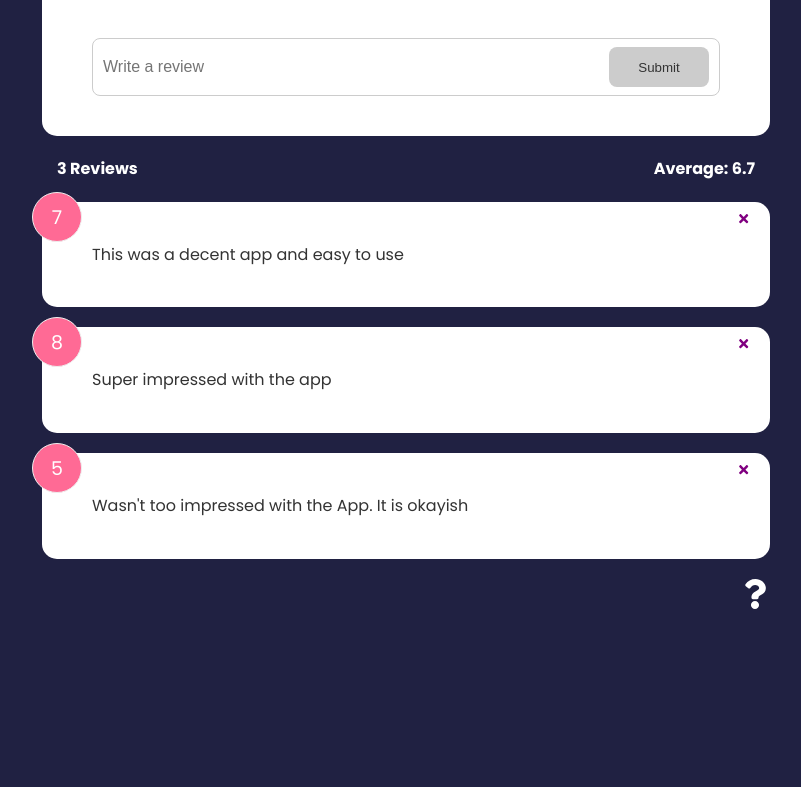
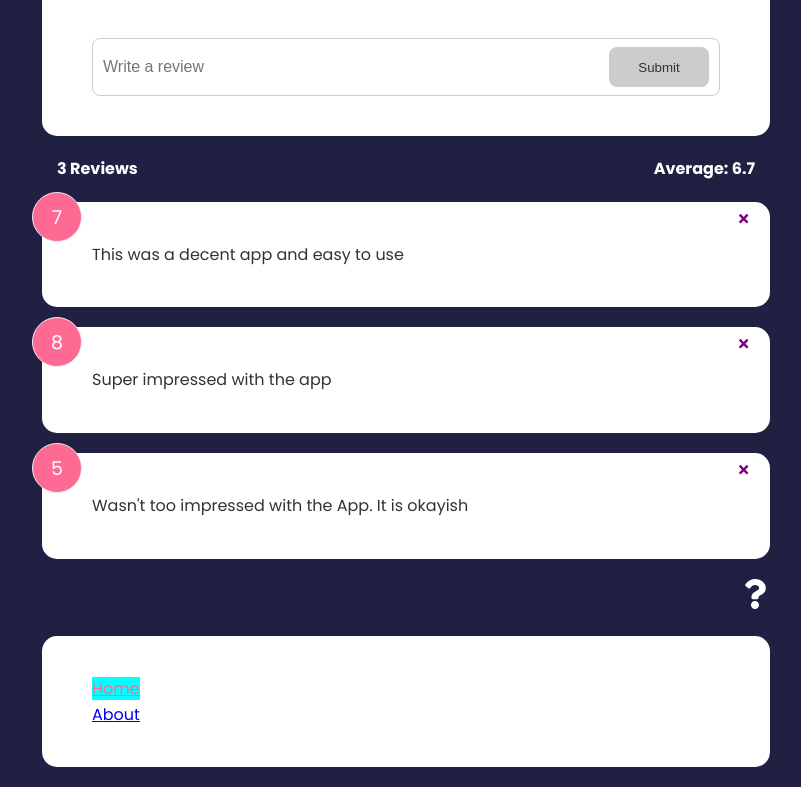
Before and after one commit to milan-vishnoi/Feedback-app, a React (Create React App) app: page / in a window 1280 px wide. Shown: the part 257-1044 px from the top of the page, without its empty margins (234-1035 px from the left). Before the commit the page ends 873 px from the top, so only its background shows below. Built offline with nearby package versions, Linux system fonts and the light colour scheme.

Commit message:
NavLink component of react-router-dom
We can add NavLink which will add the activeClassName to the link(in this cass we kept the classname as active). When we clicked on Home, the Home bg was of aqua color and text color was pink, same happened when we clicked on About.

```diff
--- a/src/App.js
+++ b/src/App.js
@@ -1,6 +1,6 @@
 import { useState } from "react";
 import { v4 as uid } from "uuid";
-import { BrowserRouter as Router, Route, Routes } from "react-router-dom";
+import { BrowserRouter as Router, Route, Routes, NavLink } from "react-router-dom";
 
 import Header from "./components/Header";
 import FeedbackList from "./components/FeedbackList.jsx";
@@ -10,6 +10,7 @@
 import AboutIconLink from "./components/AboutIconLink.jsx";
 import FeedbackData from "./data/FeedbackData";
 import Post from "./components/Post.jsx";
+import Card from "./components/shared/Card.jsx";
 
 function App() {
   const [feedback, setFeedback] = useState(FeedbackData);
@@ -43,6 +44,11 @@
           <Route path="/post/:id/:name" element={<Post />} />
         </Routes>
         <AboutIconLink/>
+        <Card>
+          <NavLink to="/" activeClassName = "active">Home</NavLink>
+          <br/>
+          <NavLink to="/about" activeClassName = "active">About</NavLink>
+        </Card>
       </div>
     </Router>
   );
--- a/src/index.css
+++ b/src/index.css
@@ -15,6 +15,11 @@
 
 ul {
   list-style: none;
+}
+
+.active {
+  background-color: aqua;
+  color: #ff6a95;
 }
 
 .container {
```
